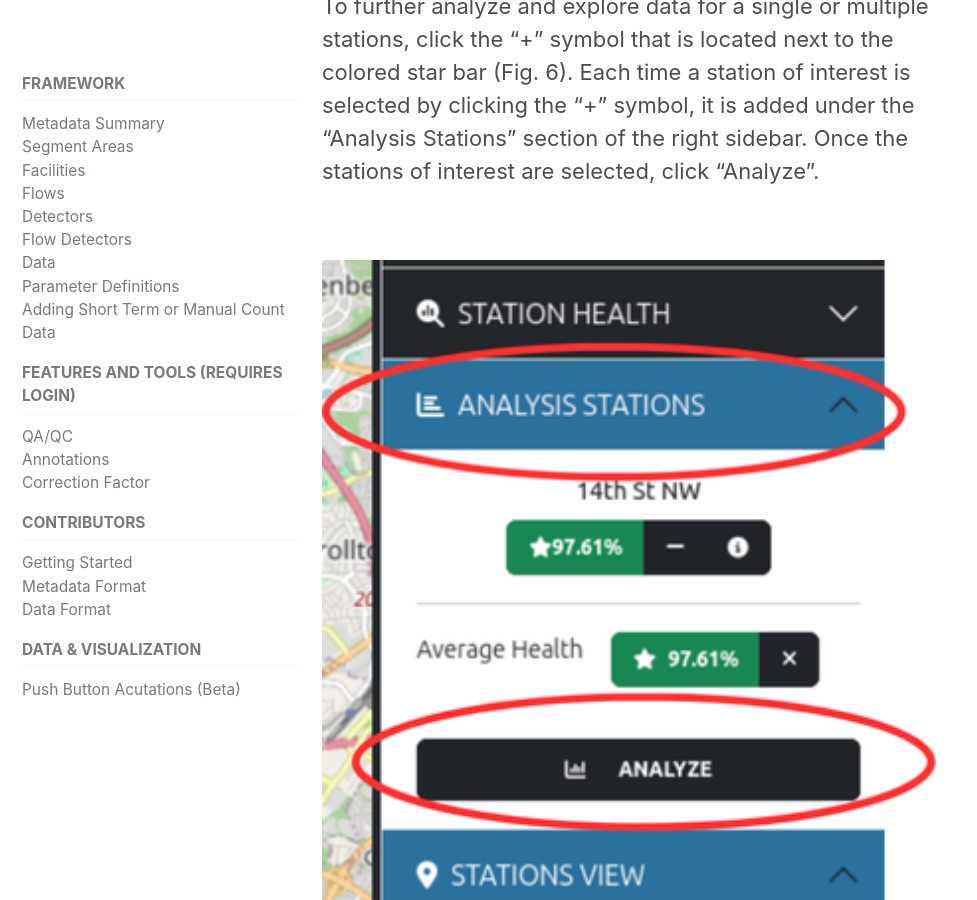
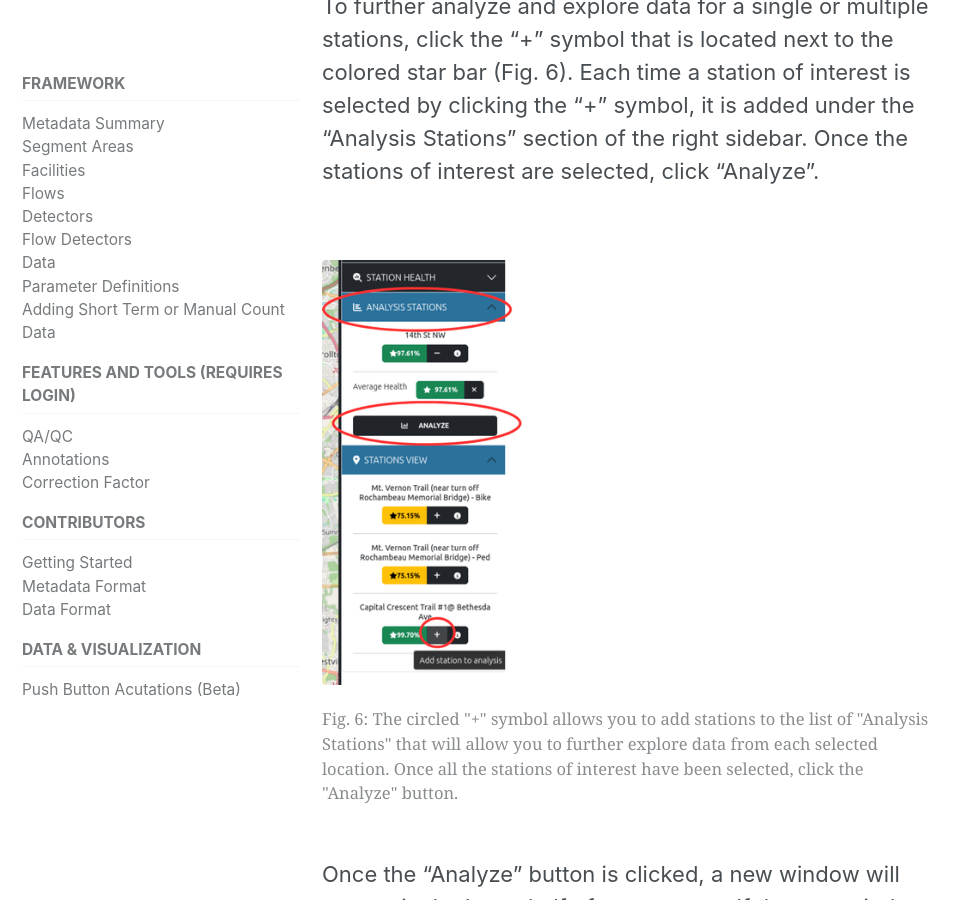
Before and after one commit to PSUTrec/documentation, a Jekyll site: the page built from _documents/15-exploreplus.md, in a window 1280 px wide and 900 px high, scrolled down 5291 px. Shown: the whole window, without its empty margins (0-977 px from the left). Built offline with Jekyll 4.4.1, drawn with Linux system fonts in a browser that asks for light colours; nearby versions of some CDN libraries.

Commit message:
adding to analysis section

```diff
--- a/_documents/15-exploreplus.md
+++ b/_documents/15-exploreplus.md
@@ -49,14 +49,16 @@ As with almost all figures, if you want to zoom into a specific date range on th
 To further analyze and explore data for a single or multiple stations, click the "+" symbol that is located next to the colored star bar (Fig. 6). Each time a station of interest is selected by clicking the "+" symbol, it is added under the "Analysis Stations" section of the right sidebar. Once the stations of interest are selected, click "Analyze".
 
 <figure class="align-left">
-    <img src="{{ site.url }}{{ site.baseurl }}/assets/images/explore-fig6.png" alt="">
+    <img src="{{ site.url }}{{ site.baseurl }}/assets/images/explore-fig6.png" alt="" style="float:center;width:200px;height:400x;">
     <figcaption>Fig. 6: The circled "+" symbol allows you to add stations to the list of "Analysis Stations" that will allow you to further explore data from each selected location. Once all the stations of interest have been selected, click the "Analyze" button.</figcaption>
 </figure>
 
 Once the "Analyze" button is clicked, a new window will appear in the lower half of your screen. If the new window doesn't appear, click on the "chart" icon in the lower left hand corner of the screen (Fig. 7). And, if at first no data is shown is shown, click the "Reload" button. (And make sure your selected locations are listed under the "Analysis Stations" section.)
 
 <figure class="align-left">
-    <img src="{{ site.url }}{{ site.baseurl }}/assets/images/explore-fig7.png" alt="">
+    <div style="text-align:center;">
+        <img src="{{ site.url }}{{ site.baseurl }}/assets/images/explore-fig7.png" alt="">
+    </div>
     <figcaption>Fig. 7: The circled "chart" icon will allow you to toggle between the available data analysis tools and the map.</figcaption>
 </figure>
 
```
Also changed, not shown: assets/images/explore-fig6.png.
